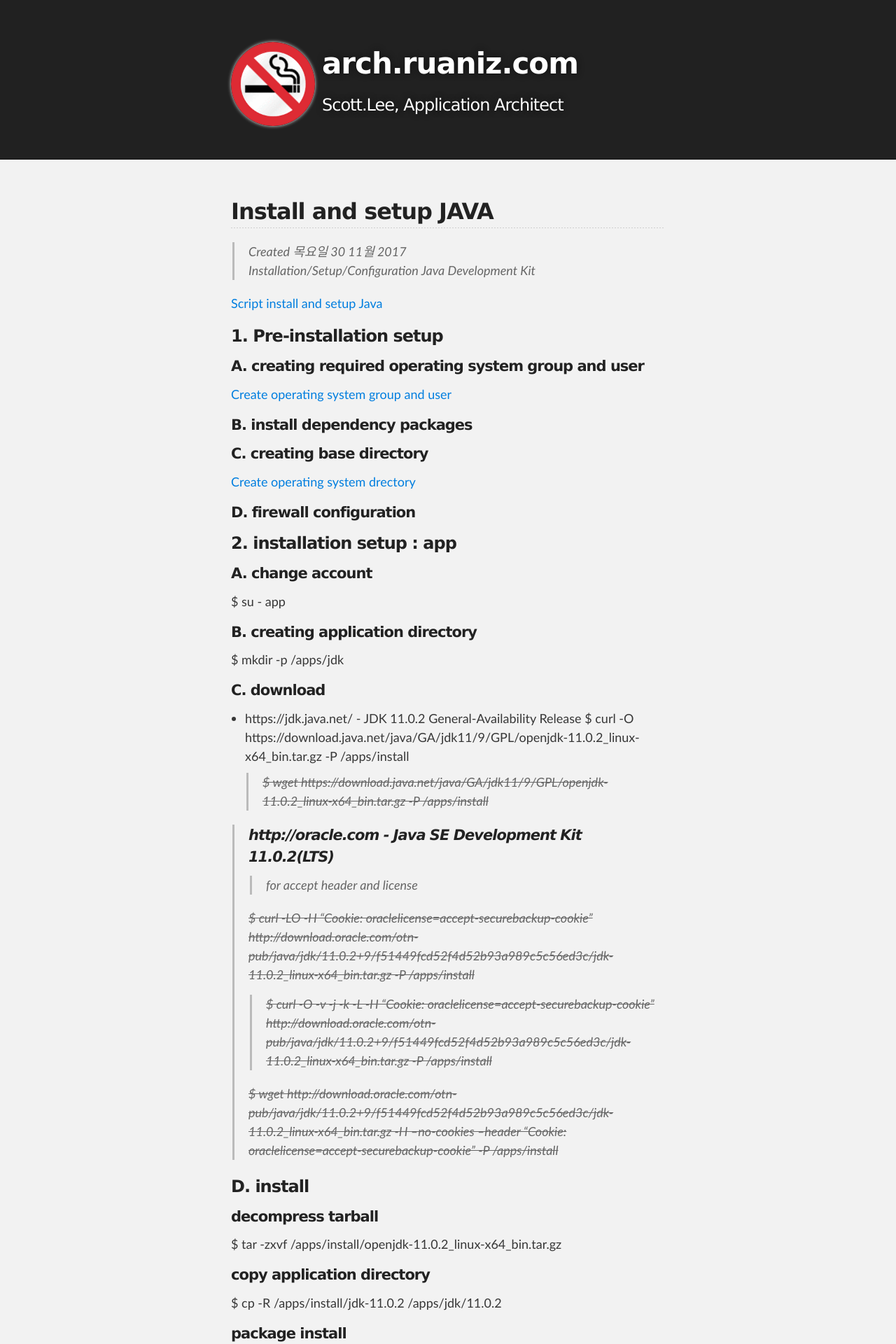
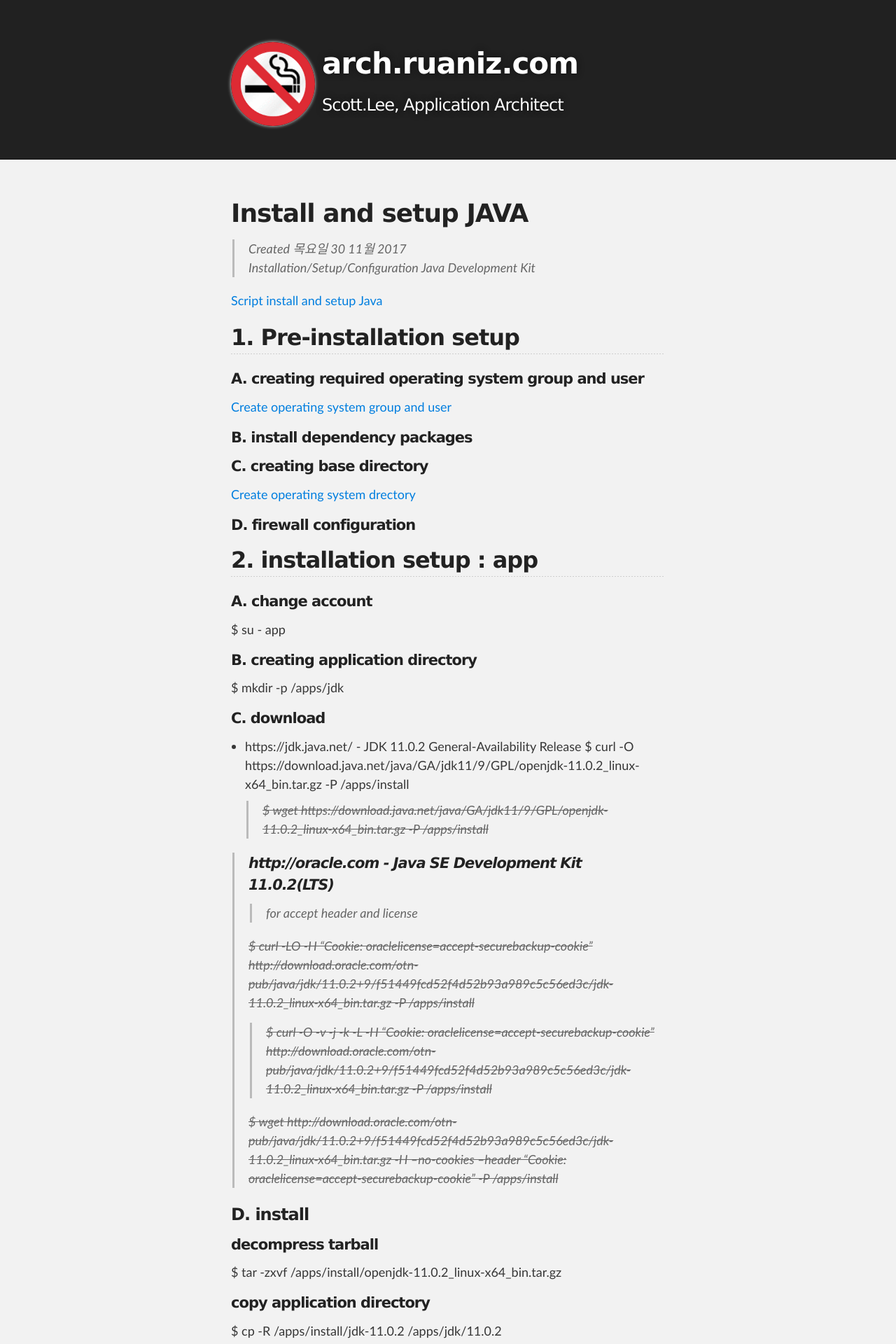
Before and after one commit to unlimited9/unlimited9.github.com, a Jekyll site: the page built from reference.notes/AA/JDK/install.n.setup.md, in a window 1280 px wide. Shown: the top 1920 px of the page at 70% size. Built offline with Jekyll 4.4.1, drawn with Linux system fonts in a browser that asks for light colours; our own code applies the rules of GitHub Pages for plain Markdown files.

```diff
--- a/reference.notes/AA/JDK/install.n.setup.md
+++ b/reference.notes/AA/JDK/install.n.setup.md
@@ -1,11 +1,11 @@
-## Install and setup JAVA
+# Install and setup JAVA
 
 >Created 목요일 30 11월 2017
 Installation/Setup/Configuration Java Development Kit
 
 [Script install and setup Java](install.n.setup.script.md)
 
-### 1. Pre-installation setup
+## 1. Pre-installation setup
 
 #### A. creating required operating system group and user
 [Create operating system group and user](/reference.notes/TA/system/create.account.n.group.md)
@@ -17,7 +17,7 @@ Installation/Setup/Configuration Java Development Kit
 
 #### D. firewall configuration
 
-### 2. installation setup : app
+## 2. installation setup : app
 
 #### A. change account
 $ su - app
@@ -28,8 +28,8 @@ $ mkdir -p /apps/jdk
 #### C. download
 
 * https://jdk.java.net/ - JDK 11.0.2 General-Availability Release
-$ curl -O https://download.java.net/java/GA/jdk11/9/GPL/openjdk-11.0.2_linux-x64_bin.tar.gz -P /apps/install
->~~$ wget https://download.java.net/java/GA/jdk11/9/GPL/openjdk-11.0.2_linux-x64_bin.tar.gz -P /apps/install~~
+  $ curl -O https://download.java.net/java/GA/jdk11/9/GPL/openjdk-11.0.2_linux-x64_bin.tar.gz -P /apps/install
+  >~~$ wget https://download.java.net/java/GA/jdk11/9/GPL/openjdk-11.0.2_linux-x64_bin.tar.gz -P /apps/install~~
 
 >#### http://oracle.com - Java SE Development Kit 11.0.2(LTS)
 >>for accept header and license
```
